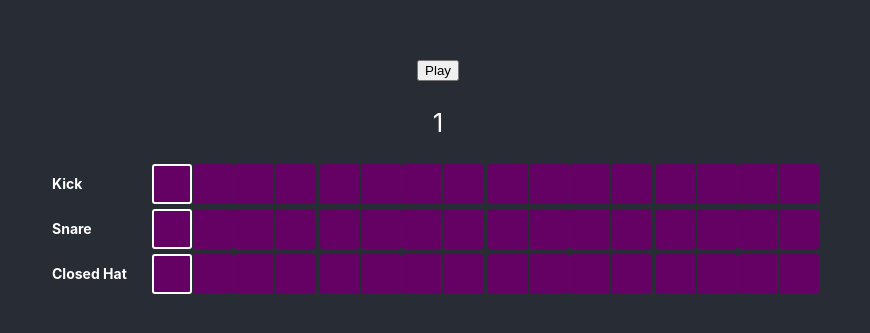
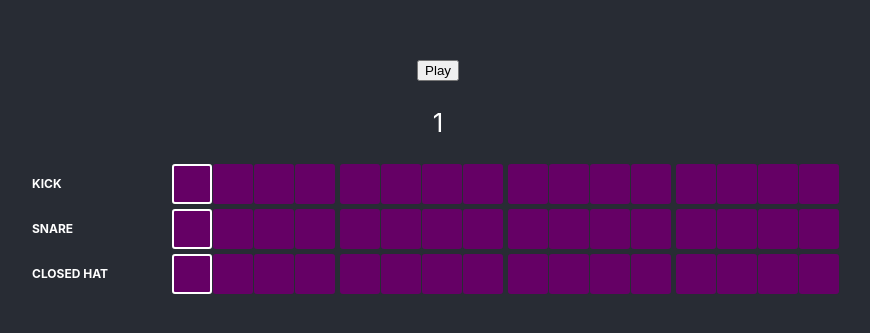
Before and after one commit to willmcneilly/simple-step, a React (Create React App) app: page / in a window 1280 px wide. Shown: the part 221-554 px from the top of the page, without its empty margins (202-1072 px from the left). Built offline with nearby package versions, Linux system fonts and the light colour scheme; no server answers.

Commit message:
cosmetic style change

```diff
--- a/src/App.js
+++ b/src/App.js
@@ -139,12 +139,13 @@ function SequenceArray({ sequence, step, setSequence, grouping = 4, label }) {
     <div style={{ display: 'flex' }}>
       <div
         style={{
-          width: '100px',
-          fontSize: '14px',
+          width: '140px',
+          fontSize: '12px',
           fontWeight: 'bold',
           textAlign: 'left',
           height: 40,
-          lineHeight: '40px'
+          lineHeight: '40px',
+          textTransform: 'uppercase'
         }}
       >
         {label}
```
